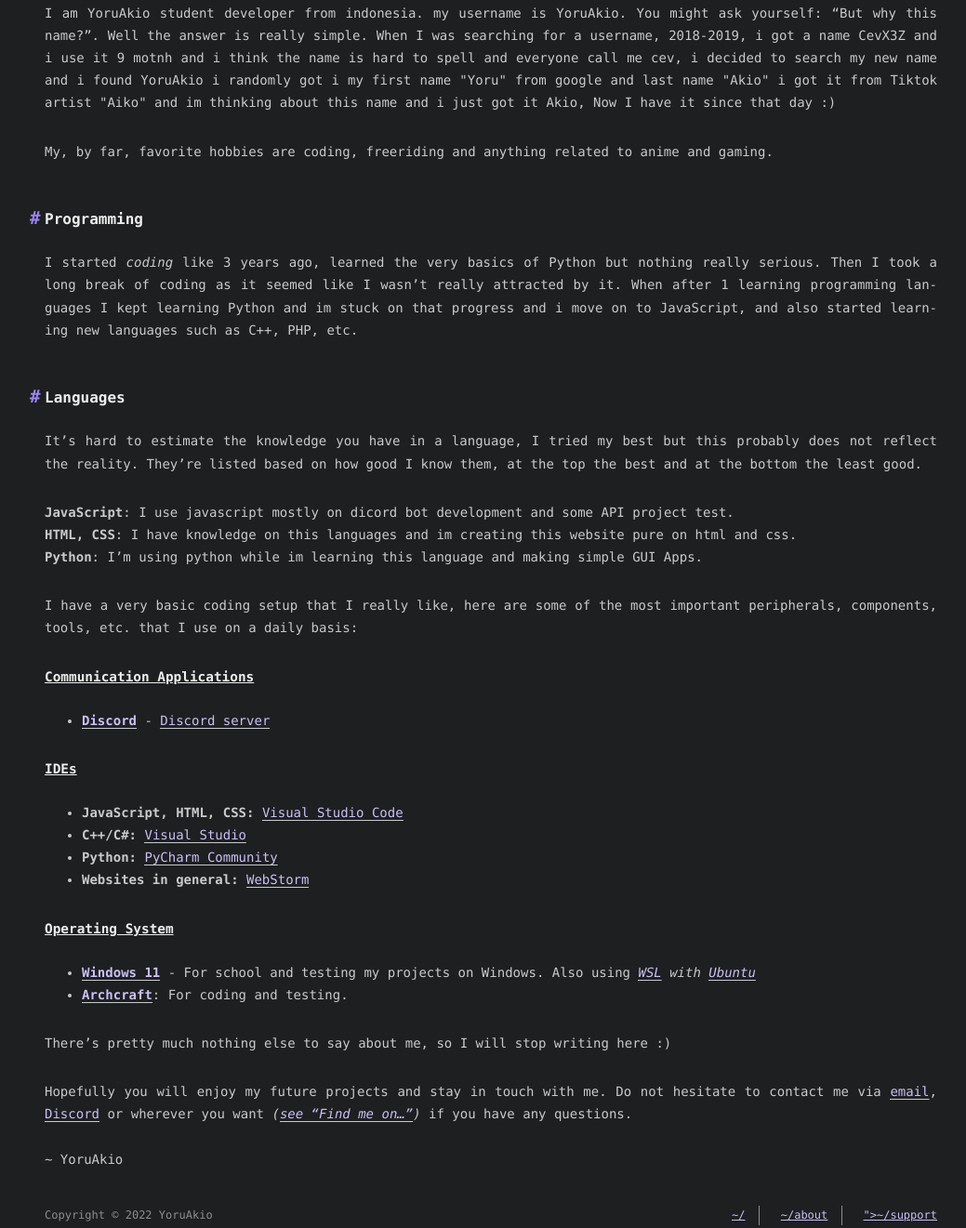
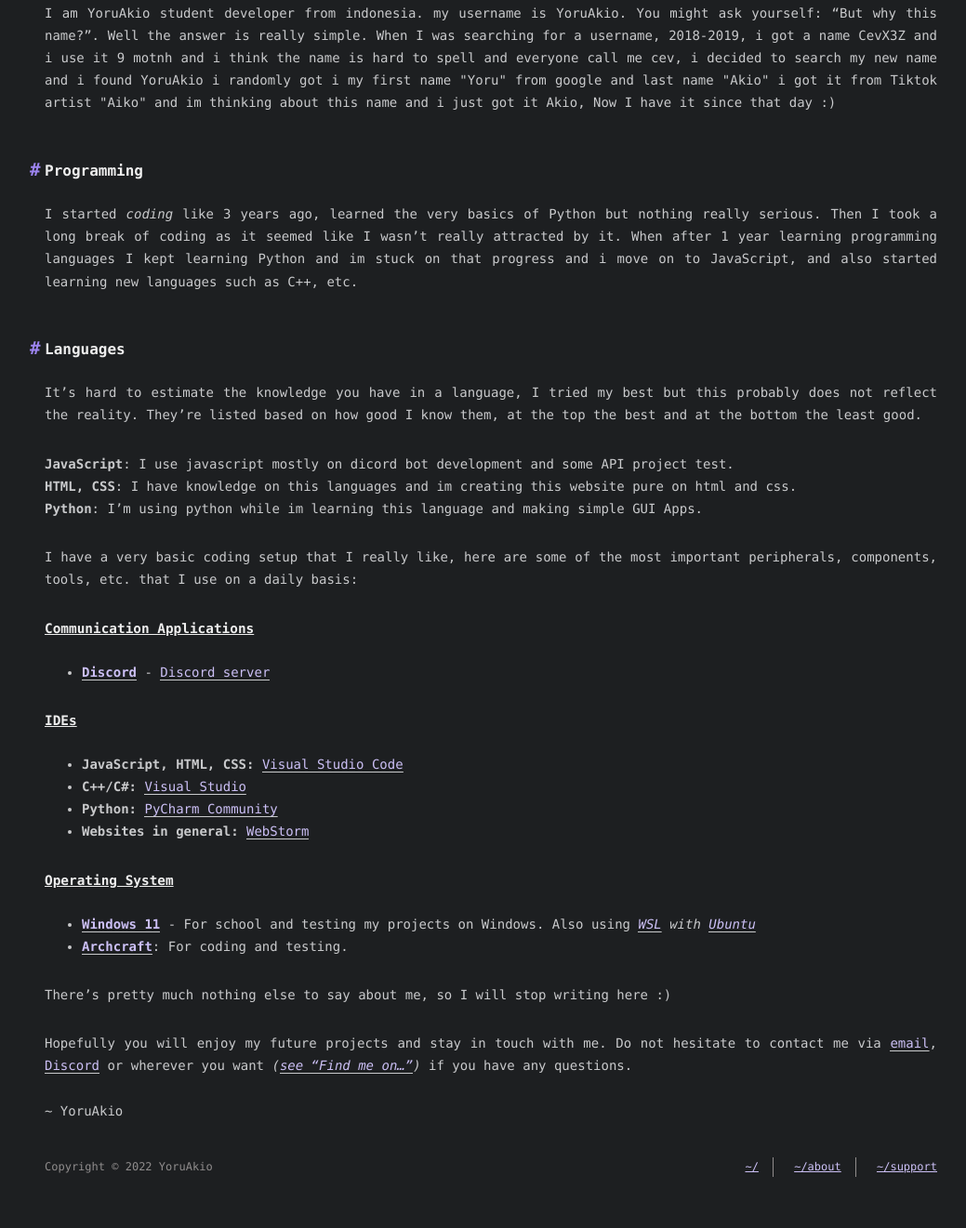
Before and after one commit to YoruAkio/WYoruAkio, a plain HTML site: page about/index.html in a window 1280 px wide. Shown: the part 303-1624 px from the top of the page at 93% size, without its empty margins (112-1151 px from the left). After the commit the page ends 1589 px from the top, so only its background shows below. Drawn offline with nearby package versions, Linux system fonts and the light colour scheme; some packages are replaced by stand-ins of ours.

Commit message:
Typo fixing and deleting some useless information 💞

```diff
--- a/about/index.html
+++ b/about/index.html
@@ -67,12 +67,11 @@
     <div class="content" itemprop="articleBody">
         <p>Hello there!<br>Glad you’re here, if you’re here this means you’re interested in knowing more about who I am and what I do.</p>
         <h2 id="Identity"><a href="#Identity" class="headerlink" title="Identity"></a>Identity</h2><p>I am YoruAkio student developer from indonesia. my username is YoruAkio. You might ask yourself: “But why this name?”. Well the answer is really simple. When I was searching for a username, 2018-2019, i got a name CevX3Z and i use it 9 motnh and i think the name is hard to spell and everyone call me cev, i decided to search my new name and i found YoruAkio i randomly got i my first name "Yoru" from google and last name "Akio" i got it from Tiktok artist "Aiko" and im thinking about this name and i just got it Akio, Now I have it since that day :)</p>
-        <p>My, by far, favorite hobbies are coding, freeriding and anything related to anime and gaming.</p>
         <h2 id="Programming">
             <a href="#Programming" class="headerlink" title="Programming"></a>
             Programming
         </h2>
-        <p>I started <em>coding</em> like 3 years ago, learned the very basics of Python but nothing really serious. Then I took a long break of coding as it seemed like I wasn’t really attracted by it. When after 1 learning programming languages I kept learning Python and im stuck on that progress and i move on to JavaScript, and also started learning new languages such as C++, PHP, etc.</p>
+        <p>I started <em>coding</em> like 3 years ago, learned the very basics of Python but nothing really serious. Then I took a long break of coding as it seemed like I wasn’t really attracted by it. When after 1 year learning programming languages I kept learning Python and im stuck on that progress and i move on to JavaScript, and also started learning new languages such as C++, etc.</p>
         <h2 id="Languages">
             <a href="#Languages" class="headerlink" title="Languages"></a>
             Languages
@@ -115,7 +114,7 @@
             <ul>
                     <li><a href="/">~/</a></li>
                     <li><a href="/about/">~/about</a></li>
-                    <li><a href="/suport/">">~/support</a></li>
+                    <li><a href="/suport/">~/support</a></li>
             </ul>
         </nav>
     </div>
```
Also changed, not shown: about/36C3-Snowden.jpg (deleted), 1 other file.
